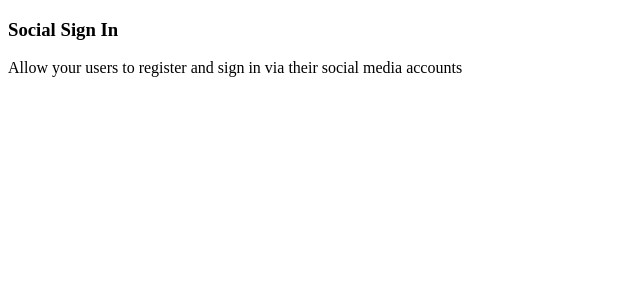
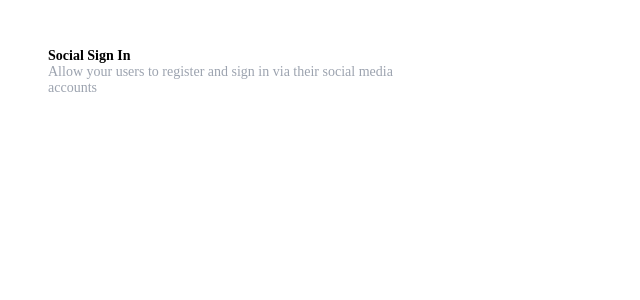
Before and after one commit to krisswiltshire30/zapnito-react, a React (Create React App) app: page / in a window 1280 px wide. Shown: the top 300 px of the page, without its empty margins (0-640 px from the left). Built offline with nearby package versions, Linux system fonts and the light colour scheme; a web font is replaced by a local one.

Commit message:
Create settings grid component

```diff
--- a/src/App.jsx
+++ b/src/App.jsx
@@ -1,4 +1,5 @@
 import SettingsGroup from "./components/SettingsGroup";
+import Settings from "./components/Settings";
 import constStr from "./components/constantString";
 import { GlobalStyle } from "./styles/global";
 import "./styles/fonts/fonts.css";
@@ -7,10 +8,12 @@ const App = () => {
   return (
     <>
       <GlobalStyle />
-      <SettingsGroup
-        title={constStr.SOCIAL_SETTINGS_TITLE}
-        description={constStr.SOCIAL_SETTINGS_DESC}
-      />
+      <Settings>
+        <SettingsGroup
+          title={constStr.SOCIAL_SETTINGS_TITLE}
+          description={constStr.SOCIAL_SETTINGS_DESC}
+        />
+      </Settings>
     </>
   );
 };
--- /dev/null
+++ b/src/components/Settings.jsx
@@ -0,0 +1,19 @@
+import React from 'react'
+import styled from 'styled-components'
+
+const Grid = styled.div`
+    display: grid;
+    grid-template-columns: repeat(3, minmax(0, 1fr));
+    gap: 1rem;
+    padding: 2.5rem;
+`
+const Settings = (props) => {
+    return (
+        <Grid>
+            {props.children}
+        </Grid>
+    )
+}
+
+
+export default Settings
--- a/src/components/SettingsGroup.jsx
+++ b/src/components/SettingsGroup.jsx
@@ -2,7 +2,9 @@ import React from "react";
 import styled from "styled-components";
 import PropTypes from "prop-types";
 
-const GroupContainer = styled.div``;
+const GroupContainer = styled.div`
+  grid-row: span 2 / span 2;
+`;
 
 const Title = styled.h3``;
 
--- a/src/components/constantString.js
+++ b/src/components/constantString.js
@@ -1,4 +1,6 @@
 module.exports = {
     SOCIAL_SETTINGS_TITLE : 'Social Sign In',
-    SOCIAL_SETTINGS_DESC : 'Allow your users to register and sign in via their social media accounts'
+    SOCIAL_SETTINGS_DESC : 'Allow your users to register and sign in via their social media accounts',
+    FACEBOOK_SSO_TITLE: 'Facebook SSO',
+    ORCID_TITLE: 'ORCID',
 }
--- a/src/styles/global.js
+++ b/src/styles/global.js
@@ -1,4 +1,4 @@
-import { createGlobalStyle } from "styled-components"
+import { createGlobalStyle } from "styled-components";
 
 export const GlobalStyle = createGlobalStyle`
     :root {
@@ -7,4 +7,13 @@ export const GlobalStyle = createGlobalStyle`
     -webkit-text-size-adjust: 100%;
     font-family: 'Avenir'
   }
-`
+
+  h3,p {
+      font-size: 14px;
+      margin: 0;
+  }
+
+  p {
+    color: #9CA3AF;
+  }
+`;
```
